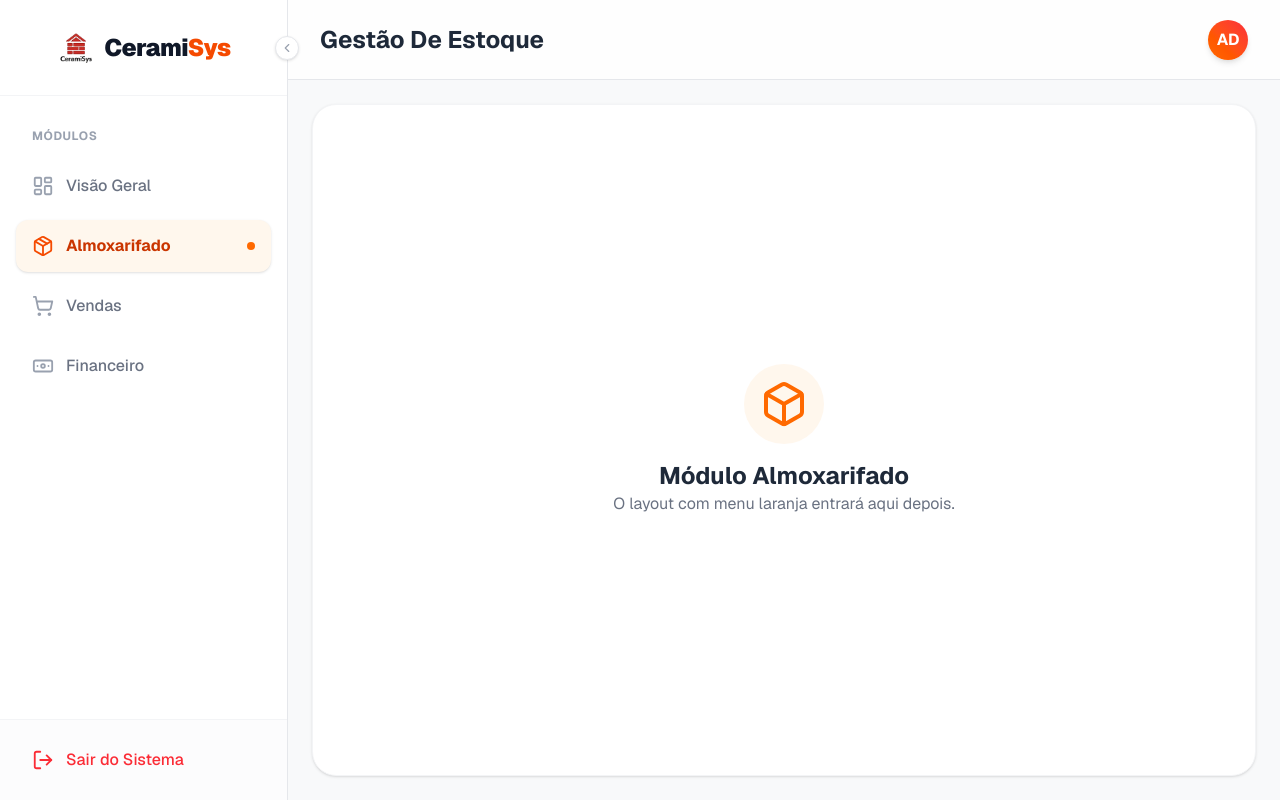
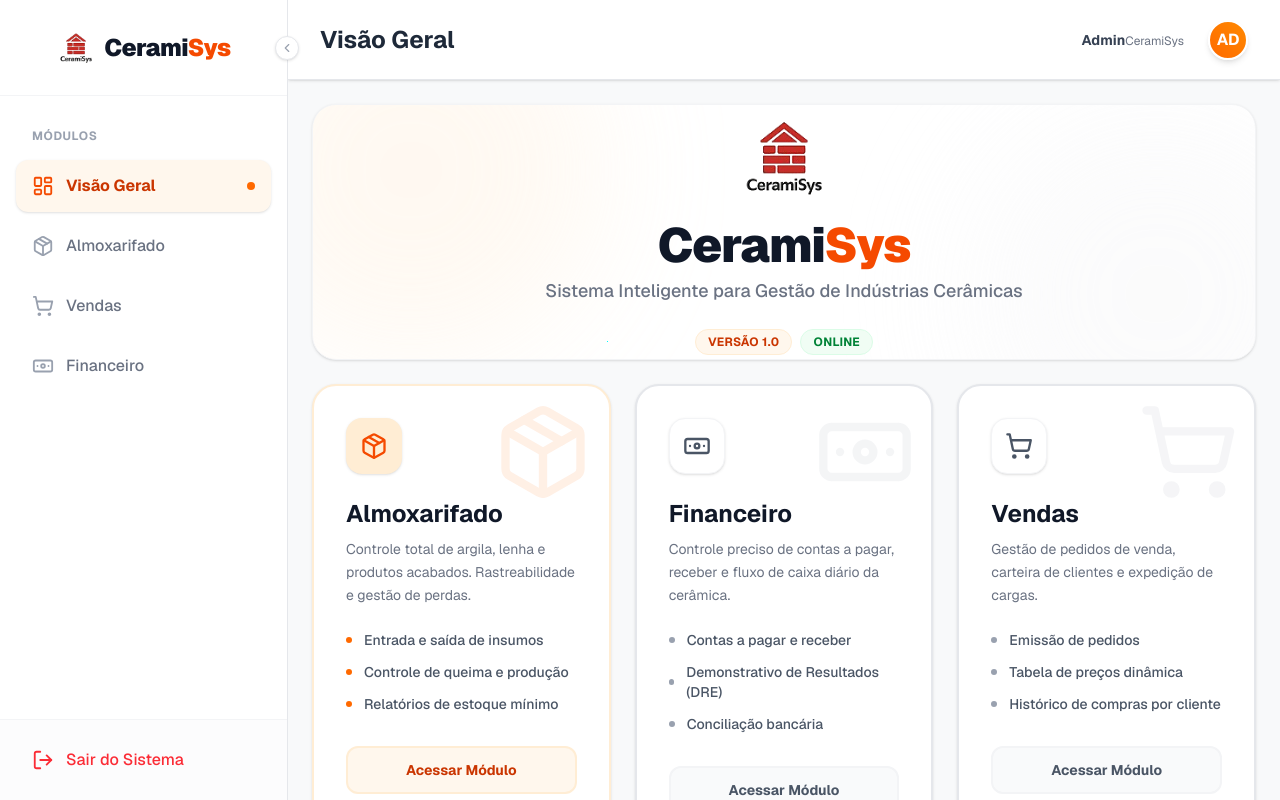
Before and after one commit to JorgeLuis8/Ceramisys, a Next.js app in the folder ceramisys-front/: page /dashboard in a window 1280 px wide. Built offline with nearby package versions, Linux system fonts and the light colour scheme.

Commit message:
Update page.jsx

```diff
--- a/ceramisys-front/app/dashboard/page.jsx
+++ b/ceramisys-front/app/dashboard/page.jsx
@@ -2,67 +2,268 @@
 
 import { useState } from 'react';
 import { Sidebar } from '@/components/dashboard/Sidebar';
+import Image from 'next/image';
+import {
+  Package,
+  Banknote,
+  ShoppingCart,
+  CheckCircle,
+  ShieldCheck,
+  Users,
+  FileText,
+  Boxes
+} from 'lucide-react';
 
 // ==================================================================
-// PLACEHOLDERS (Conteúdos Provisórios)
-// Usamos isso para a página não quebrar enquanto os arquivos reais estão vazios
+// 1. PÁGINA INICIAL (VISÃO GERAL) - IDENTIDADE CERAMISYS
 // ==================================================================
 
-const InventoryLayout = () => (
+const OverviewLayout = ({ onChangeSection }) => {
+
+  // Dados dos Cards Principais
+  const modules = [
+    {
+      id: 'inventory',
+      title: 'Almoxarifado',
+      description: 'Gestão Completa de Estoque',
+      longDescription: 'Controle total de argila, lenha e produtos acabados. Rastreabilidade e gestão de perdas.',
+      icon: Package,
+      color: 'orange', // Mantém a cor da marca
+      features: [
+        'Entrada e saída de insumos',
+        'Controle de queima e produção',
+        'Relatórios de estoque mínimo'
+      ]
+    },
+    {
+      id: 'finance',
+      title: 'Financeiro',
+      description: 'Fluxo de Caixa e Contas',
+      longDescription: 'Controle preciso de contas a pagar, receber e fluxo de caixa diário da cerâmica.',
+      icon: Banknote,
+      color: 'gray', // Neutro/Profissional
+      features: [
+        'Contas a pagar e receber',
+        'Demonstrativo de Resultados (DRE)',
+        'Conciliação bancária'
+      ]
+    },
+    {
+      id: 'sales',
+      title: 'Vendas',
+      description: 'Pedidos e Clientes',
+      longDescription: 'Gestão de pedidos de venda, carteira de clientes e expedição de cargas.',
+      icon: ShoppingCart,
+      color: 'gray', // Neutro/Profissional
+      features: [
+        'Emissão de pedidos',
+        'Tabela de preços dinâmica',
+        'Histórico de compras por cliente'
+      ]
+    }
+  ];
+
+  // Dados do Rodapé
+  const resources = [
+    { icon: Boxes, title: 'Produtos', value: 'Gestão Total' },
+    { icon: FileText, title: 'Relatórios', value: 'Gerenciais' },
+    { icon: Users, title: 'Acessos', value: 'Multi-nível' },
+    { icon: ShieldCheck, title: 'Dados', value: 'Seguros' },
+  ];
+
+  // Mapeamento de cores (Focado na identidade Laranja CeramiSys)
+  const colorMap = {
+    orange: {
+      bg: 'bg-orange-50',
+      text: 'text-orange-600',
+      border: 'border-orange-100',
+      hoverBorder: 'hover:border-orange-300',
+      iconBg: 'bg-orange-100'
+    },
+    gray: {
+      bg: 'bg-gray-50',
+      text: 'text-gray-600',
+      border: 'border-gray-200',
+      hoverBorder: 'hover:border-orange-300', // Hover fica laranja para identidade
+      iconBg: 'bg-white border border-gray-100'
+    }
+  };
+
+  return (
+    <div className="space-y-6 animate-fade-in pb-10">
+
+      {/* BANNER SUPERIOR - LIMPO (BRANDING CERAMISYS) */}
+      <div className="relative w-full h-64 rounded-3xl overflow-hidden bg-white border border-gray-100 shadow-sm flex flex-col items-center justify-center text-center p-6">
+
+        {/* Blobs Sutis de Fundo (Identidade Visual) */}
+        <div className="absolute top-[-50%] left-[-10%] w-96 h-96 bg-orange-100/50 rounded-full blur-3xl opacity-60 pointer-events-none"></div>
+        <div className="absolute bottom-[-50%] right-[-10%] w-96 h-96 bg-gray-100/50 rounded-full blur-3xl opacity-60 pointer-events-none"></div>
+
+        <div className="relative z-10 flex flex-col items-center">
+          <div className="w-24 h-24 relative mb-4">
+             <Image
+               src="/icons/logo.png"
+               alt="Logo CeramiSys"
+               fill
+               className="object-contain"
+             />
+          </div>
+
+          <h1 className="text-4xl md:text-5xl font-black tracking-tight text-gray-900 mb-2">
+            Cerami<span className="text-orange-600">Sys</span>
+          </h1>
+
+          <p className="text-lg text-gray-500 max-w-2xl font-medium">
+            Sistema Inteligente para Gestão de Indústrias Cerâmicas
+          </p>
+
+          <div className="mt-6 flex gap-2">
+             <span className="px-3 py-1 bg-orange-50 text-orange-700 text-xs font-bold uppercase tracking-wide rounded-full border border-orange-100">
+               Versão 1.0
+             </span>
+             <span className="px-3 py-1 bg-green-50 text-green-700 text-xs font-bold uppercase tracking-wide rounded-full border border-green-100">
+               Online
+             </span>
+          </div>
+        </div>
+      </div>
+
+      {/* CARDS DOS MÓDULOS */}
+      <div className="grid grid-cols-1 lg:grid-cols-3 gap-6">
+        {modules.map((mod) => {
+          const colors = colorMap[mod.color];
+          const Icon = mod.icon;
+
+          return (
+            <div
+              key={mod.id}
+              className={`bg-white rounded-3xl border-2 ${colors.border} shadow-sm p-8 transition-all cursor-pointer group ${colors.hoverBorder} hover:shadow-md hover:-translate-y-1 relative overflow-hidden`}
+              onClick={() => onChangeSection(mod.id)}
+            >
+              {/* Efeito sutil no hover */}
+              <div className="absolute top-0 right-0 p-4 opacity-10 group-hover:opacity-20 transition-opacity">
+                <Icon size={100} className={mod.color === 'orange' ? 'text-orange-500' : 'text-gray-400'} />
+              </div>
+
+              <div className="relative z-10">
+                <div className={`w-14 h-14 ${colors.iconBg} rounded-2xl flex items-center justify-center mb-6 text-gray-700 shadow-sm group-hover:scale-110 transition-transform duration-300`}>
+                  <Icon size={28} className={mod.color === 'orange' ? 'text-orange-600' : 'text-gray-600'} strokeWidth={2} />
+                </div>
+
+                <h3 className="text-2xl font-bold text-gray-900 mb-2">{mod.title}</h3>
+                <p className="text-gray-500 text-sm mb-6 min-h-[40px] leading-relaxed">
+                  {mod.longDescription}
+                </p>
+
+                <ul className="space-y-3 mb-8">
+                  {mod.features.map((feature, idx) => (
+                    <li key={idx} className="flex items-center gap-3 text-sm text-gray-600 font-medium">
+                      <div className={`w-1.5 h-1.5 rounded-full ${mod.color === 'orange' ? 'bg-orange-500' : 'bg-gray-400'}`}></div>
+                      {feature}
+                    </li>
+                  ))}
+                </ul>
+
+                <button className={`w-full py-3 rounded-xl text-sm font-bold border-2 transition-colors
+                  ${mod.color === 'orange'
+                    ? 'border-orange-100 bg-orange-50 text-orange-700 group-hover:bg-orange-600 group-hover:text-white group-hover:border-orange-600'
+                    : 'border-gray-100 bg-gray-50 text-gray-600 group-hover:bg-gray-800 group-hover:text-white group-hover:border-gray-800'}
+                `}>
+                  Acessar Módulo
+                </button>
+              </div>
+            </div>
+          );
+        })}
+      </div>
+
+      {/* RODAPÉ INFORMATIVO */}
+      <div className="grid grid-cols-2 md:grid-cols-4 gap-4">
+        {resources.map((res, idx) => {
+          const Icon = res.icon;
+          return (
+            <div key={idx} className="bg-white p-6 rounded-2xl border border-gray-100 shadow-sm flex items-center gap-4">
+              <div className="p-3 bg-gray-50 rounded-xl text-gray-400">
+                <Icon size={24} />
+              </div>
+              <div>
+                <p className="text-xs text-gray-400 font-bold uppercase">{res.title}</p>
+                <p className="text-sm font-bold text-gray-800">{res.value}</p>
+              </div>
+            </div>
+          );
+        })}
+      </div>
+
+    </div>
+  );
+};
+
+// ==================================================================
+// PLACEHOLDERS (MANTIDOS IGUAIS PARA FUNCIONAR)
+// ==================================================================
+
+const InventoryLayoutPlaceholder = () => (
   <div className="flex flex-col items-center justify-center h-full text-gray-400 bg-white rounded-3xl border border-gray-100 shadow-sm animate-fade-in">
-    <div className="p-4 bg-orange-50 rounded-full mb-4">
-      {/* Ícone de caixa simples */}
-      <svg xmlns="http://www.w3.org/2000/svg" width="48" height="48" viewBox="0 0 24 24" fill="none" stroke="currentColor" strokeWidth="2" strokeLinecap="round" strokeLinejoin="round" className="text-orange-500"><path d="M21 16V8a2 2 0 0 0-1-1.73l-7-4a2 2 0 0 0-2 0l-7 4A2 2 0 0 0 3 8v8a2 2 0 0 0 1 1.73l7 4a2 2 0 0 0 2 0l7-4A2 2 0 0 0 21 16z"/><polyline points="3.27 6.96 12 12.01 20.73 6.96"/><line x1="12" y1="22.08" x2="12" y2="12"/></svg>
+    <div className="p-5 bg-orange-50 rounded-full mb-4">
+      <Package size={48} className="text-orange-500" />
     </div>
-    <h2 className="text-2xl font-bold text-gray-800">Módulo Almoxarifado</h2>
-    <p className="text-gray-500">O layout com menu laranja entrará aqui depois.</p>
+    <h2 className="text-2xl font-bold text-gray-800 mb-2">Módulo Almoxarifado</h2>
+    <p className="text-gray-500 max-w-md text-center">Menu lateral laranja e funcionalidades em breve.</p>
   </div>
 );
 
-const OverviewLayout = () => (
+const SalesLayoutPlaceholder = () => (
   <div className="flex flex-col items-center justify-center h-full text-gray-400 bg-white rounded-3xl border border-gray-100 shadow-sm animate-fade-in">
-    <h2 className="text-2xl font-bold text-gray-300">Visão Geral</h2>
-    <p>Em desenvolvimento...</p>
+    <div className="p-5 bg-gray-50 rounded-full mb-4">
+      <ShoppingCart size={48} className="text-gray-500" />
+    </div>
+    <h2 className="text-2xl font-bold text-gray-800 mb-2">Módulo de Vendas</h2>
+    <p className="text-gray-500 max-w-md text-center">Em breve.</p>
   </div>
 );
 
-const SalesLayout = () => (
+const FinanceLayoutPlaceholder = () => (
   <div className="flex flex-col items-center justify-center h-full text-gray-400 bg-white rounded-3xl border border-gray-100 shadow-sm animate-fade-in">
-    <h2 className="text-2xl font-bold text-gray-300">Módulo de Vendas</h2>
-    <p>Em desenvolvimento...</p>
-  </div>
-);
-
-const FinanceLayout = () => (
-  <div className="flex flex-col items-center justify-center h-full text-gray-400 bg-white rounded-3xl border border-gray-100 shadow-sm animate-fade-in">
-    <h2 className="text-2xl font-bold text-gray-300">Módulo Financeiro</h2>
-    <p>Em desenvolvimento...</p>
+    <div className="p-5 bg-gray-50 rounded-full mb-4">
+      <Banknote size={48} className="text-gray-500" />
+    </div>
+    <h2 className="text-2xl font-bold text-gray-800 mb-2">Módulo Financeiro</h2>
+    <p className="text-gray-500 max-w-md text-center">Em breve.</p>
   </div>
 );
 
 // ==================================================================
-// PÁGINA PRINCIPAL
+// COMPONENTE PRINCIPAL
 // ==================================================================
 
 export default function DashboardPage() {
-  // Começa no inventory para você testar, mas renderiza o placeholder acima
-  const [activeModule, setActiveModule] = useState('inventory');
+  const [activeModule, setActiveModule] = useState('overview');
   const [isSidebarOpen, setIsSidebarOpen] = useState(true);
 
   const renderModule = () => {
     switch (activeModule) {
-      case 'overview': return <OverviewLayout />;
-      case 'inventory': return <InventoryLayout />;
-      case 'sales': return <SalesLayout />;
-      case 'finance': return <FinanceLayout />;
-      default: return <OverviewLayout />;
+      case 'overview': return <OverviewLayout onChangeSection={setActiveModule} />;
+      case 'inventory': return <InventoryLayoutPlaceholder />;
+      case 'sales': return <SalesLayoutPlaceholder />;
+      case 'finance': return <FinanceLayoutPlaceholder />;
+      default: return <OverviewLayout onChangeSection={setActiveModule} />;
     }
   };
+
+  const getHeaderTitle = () => {
+    switch(activeModule) {
+      case 'overview': return 'Visão Geral';
+      case 'inventory': return 'Almoxarifado';
+      case 'sales': return 'Vendas';
+      case 'finance': return 'Financeiro';
+      default: return 'CeramiSys';
+    }
+  }
 
   return (
     <div className="min-h-screen bg-[#f8f9fa] flex font-sans overflow-hidden">
 
-      {/* MENU LATERAL PRINCIPAL */}
       <Sidebar
         activeSection={activeModule}
         onChangeSection={setActiveModule}
@@ -70,29 +271,28 @@ export default function DashboardPage() {
         toggleSidebar={() => setIsSidebarOpen(!isSidebarOpen)}
       />
 
-      {/* ÁREA DE CONTEÚDO */}
       <main
         className={`flex-1 flex flex-col h-screen transition-all duration-300 ease-in-out
         ${isSidebarOpen ? 'ml-72' : 'ml-20'}`}
       >
 
-        {/* Header Simples */}
-        <header className="h-20 bg-white/80 backdrop-blur-md border-b border-gray-200 flex items-center justify-between px-8 sticky top-0 z-40">
+        <header className="h-20 bg-white/90 backdrop-blur-sm border-b border-gray-200 flex items-center justify-between px-8 sticky top-0 z-40 shadow-sm">
            <h1 className="text-2xl font-bold text-gray-800 capitalize">
-             {activeModule === 'inventory' ? 'Gestão de Estoque' :
-              activeModule === 'overview' ? 'Visão Geral' :
-              activeModule === 'sales' ? 'Vendas' : 'Financeiro'}
+             {getHeaderTitle()}
            </h1>
 
            <div className="flex items-center gap-4">
-              <div className="w-10 h-10 rounded-full bg-gradient-to-tr from-orange-500 to-red-500 text-white flex items-center justify-center font-bold shadow-md">
+              <div className="flex flex-col items-end mr-2 hidden md:block">
+                <span className="text-sm font-bold text-gray-700">Admin</span>
+                <span className="text-xs text-gray-500">CeramiSys</span>
+              </div>
+              <div className="w-10 h-10 rounded-full bg-gradient-to-tr from-orange-500 to-orange-400 text-white flex items-center justify-center font-bold shadow-md border-2 border-white cursor-pointer">
                 AD
               </div>
            </div>
         </header>
 
-        {/* Renderiza o Módulo Escolhido */}
-        <div className="flex-1 p-6 overflow-hidden bg-[#f8f9fa]">
+        <div className="flex-1 p-6 overflow-y-auto bg-[#f8f9fa] custom-scrollbar">
            {renderModule()}
         </div>
 
```
